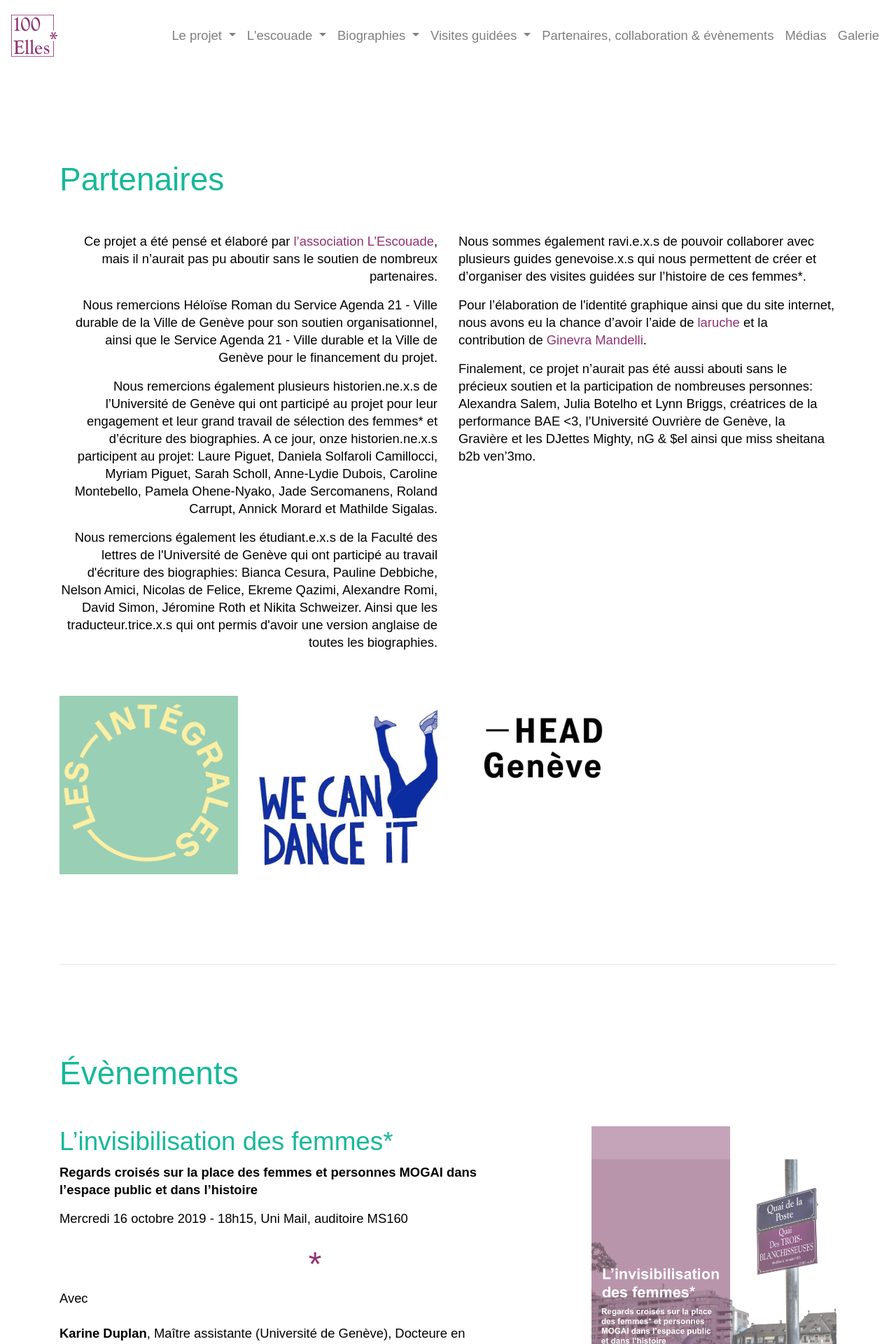
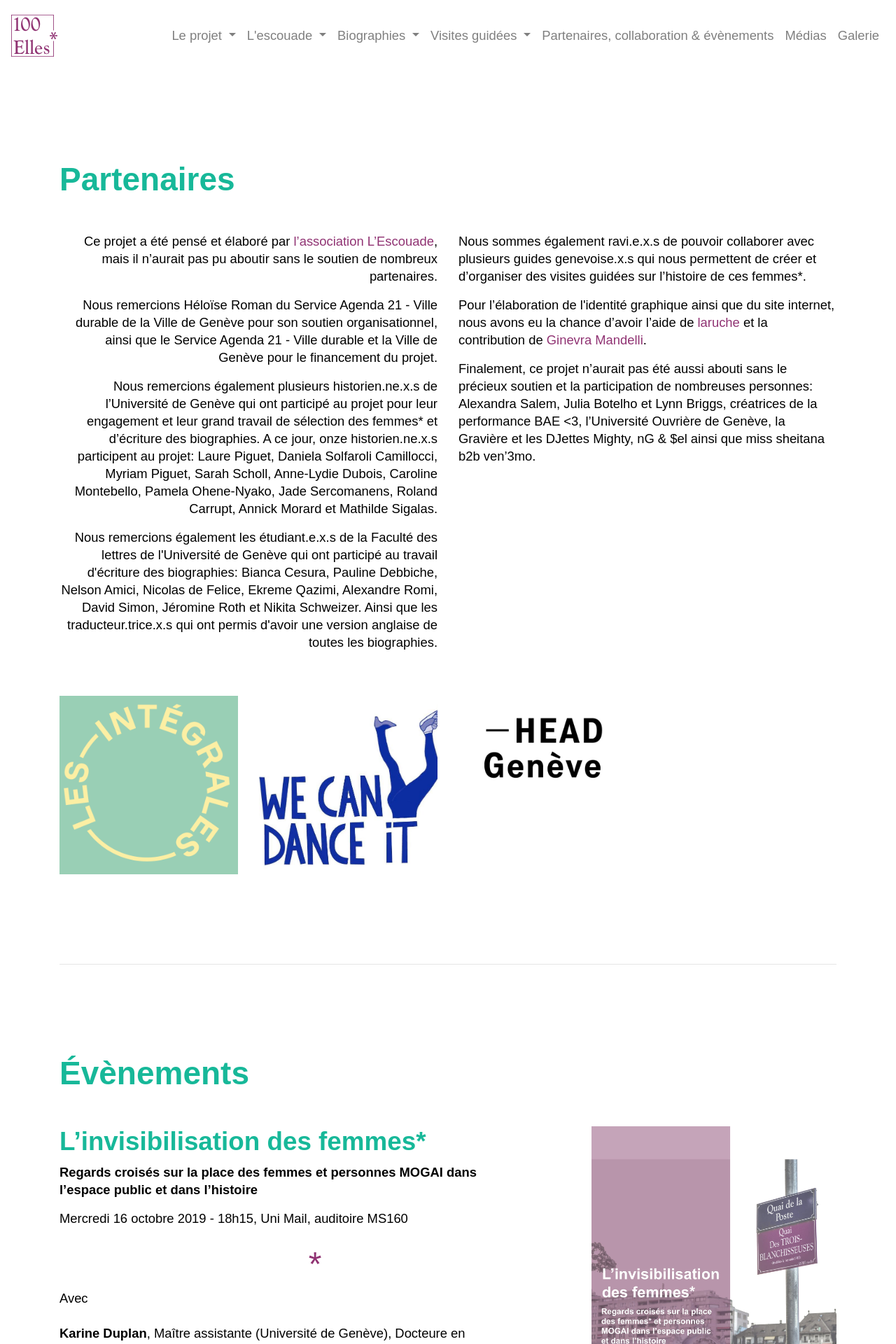
Before and after one commit to larucheio/100elles.ch, a Jekyll site: the page built from partenaires-collaboration-evenements/index.html, in a window 1280 px wide. Shown: the top 1920 px of the page at 70% size. Built offline with Jekyll 4.4.1, drawn with Linux system fonts in a browser that asks for light colours.

Commit message:
Bold title

```diff
--- a/css/main.scss
+++ b/css/main.scss
@@ -95,3 +95,7 @@ figcaption {
   font-weight: bold;
   line-height: normal;
 }
+
+h1, h2, h3 {
+  font-weight: bold;
+}
```
